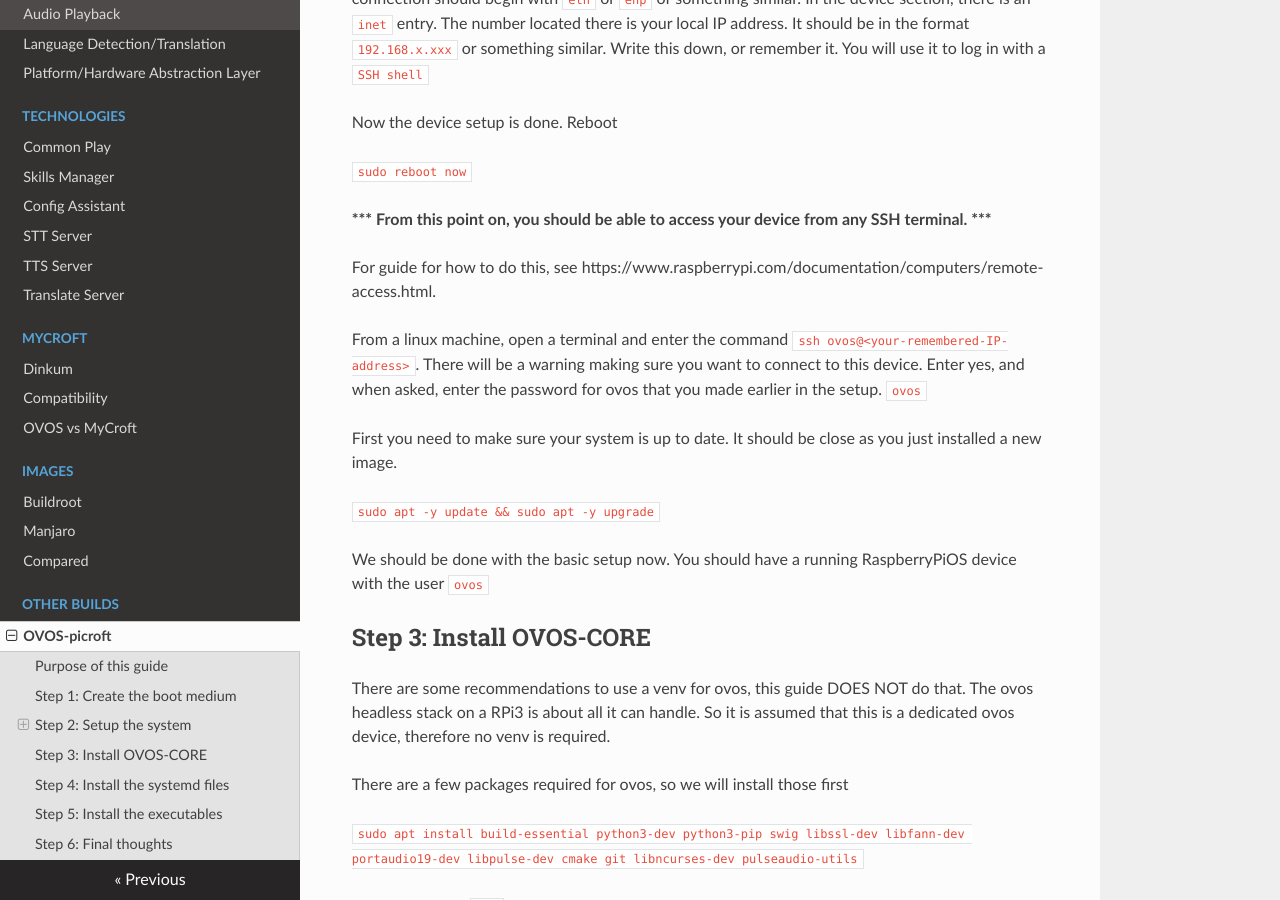
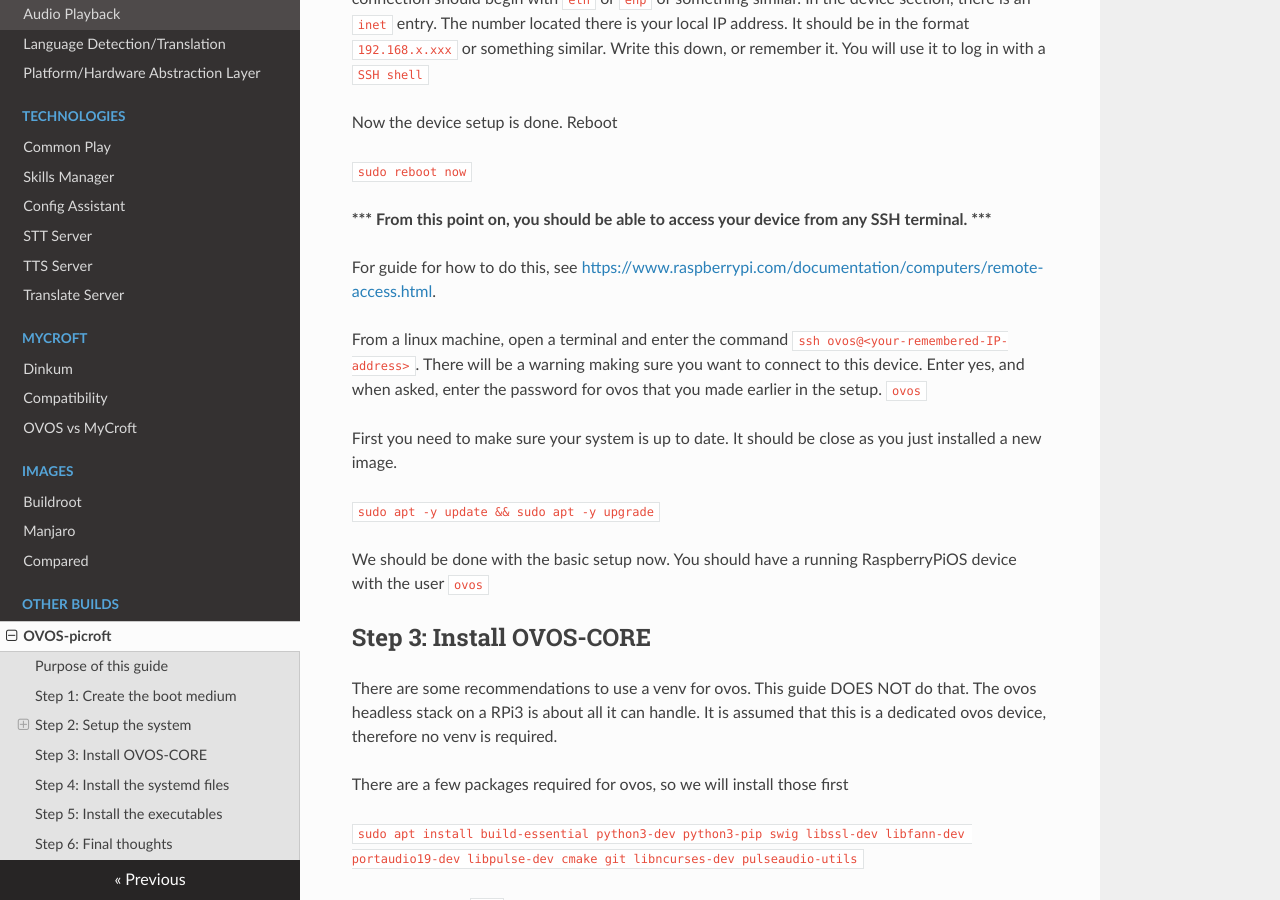
Before and after one commit to OpenVoiceOS/community-docs, an MkDocs documentation site: the page built from docs/ovos_picroft.md, in a window 1280 px wide and 900 px high, scrolled down 1848 px. Built offline with MkDocs 1.6.1, drawn with Linux system fonts in a browser that asks for light colours; nearby versions of some CDN libraries; some of the changed lines change nothing that is shown; some of the changed text lies outside the part shown.

Commit message:
Made some formatting changes and clarifications

```diff
--- a/docs/ovos_picroft.md
+++ b/docs/ovos_picroft.md
@@ -65,7 +65,7 @@
 
 <strong>*** From this point on, you should be able to access your device from any SSH terminal. *** </strong>
 
-For guide for how to do this, see https://www.raspberrypi.com/documentation/computers/remote-access.html.
+For guide for how to do this, see [https://www.raspberrypi.com/documentation/computers/remote-access.html](https://www.raspberrypi.com/documentation/computers/remote-access.html).
 
 From a linux machine, open a terminal and enter the command `ssh ovos@<your-remembered-IP-address>`.  There will be a warning making sure you want to connect to this device.  Enter yes, and when asked, enter the password for ovos that you made earlier in the setup. `ovos`
 
@@ -77,7 +77,7 @@
 
 ## Step 3: Install OVOS-CORE
 
-There are some recommendations to use a venv for ovos, this guide DOES NOT do that.  The ovos headless stack on a RPi3 is about all it can handle.  So it is assumed that this is a dedicated ovos device, therefore no venv is required.
+There are some recommendations to use a venv for ovos. This guide DOES NOT do that.  The ovos headless stack on a RPi3 is about all it can handle.  It is assumed that this is a dedicated ovos device, therefore no venv is required.
 
 There are a few packages required for ovos, so we will install those first
 
@@ -122,12 +122,15 @@
 ## Step 5: Install the executables
 
 These are the files that systemd uses to start ovos.  These include `hooks` for restarting and stopping the services.
+
 - `cd ~/ovos-picroft/exec/`
 
 Here we need to copy the files to the right location.
+
 - `cp * ~/.local/bin/`
 
 And make them executable
+
 - `chmod a+x ~/.local/bin/mycroft*`
 
 These executables require `sdnotify`
@@ -146,7 +149,7 @@
 
 - `systemctl --user status mycroft*`
 
-It takes a while to load, but they should all say `active (running)`
+It takes a while to load, but they should all eventually say `active (running)`, except for `mycroft.service` which should say `active (exited)`
 
 ## Step 6: Final thoughts
 
```
